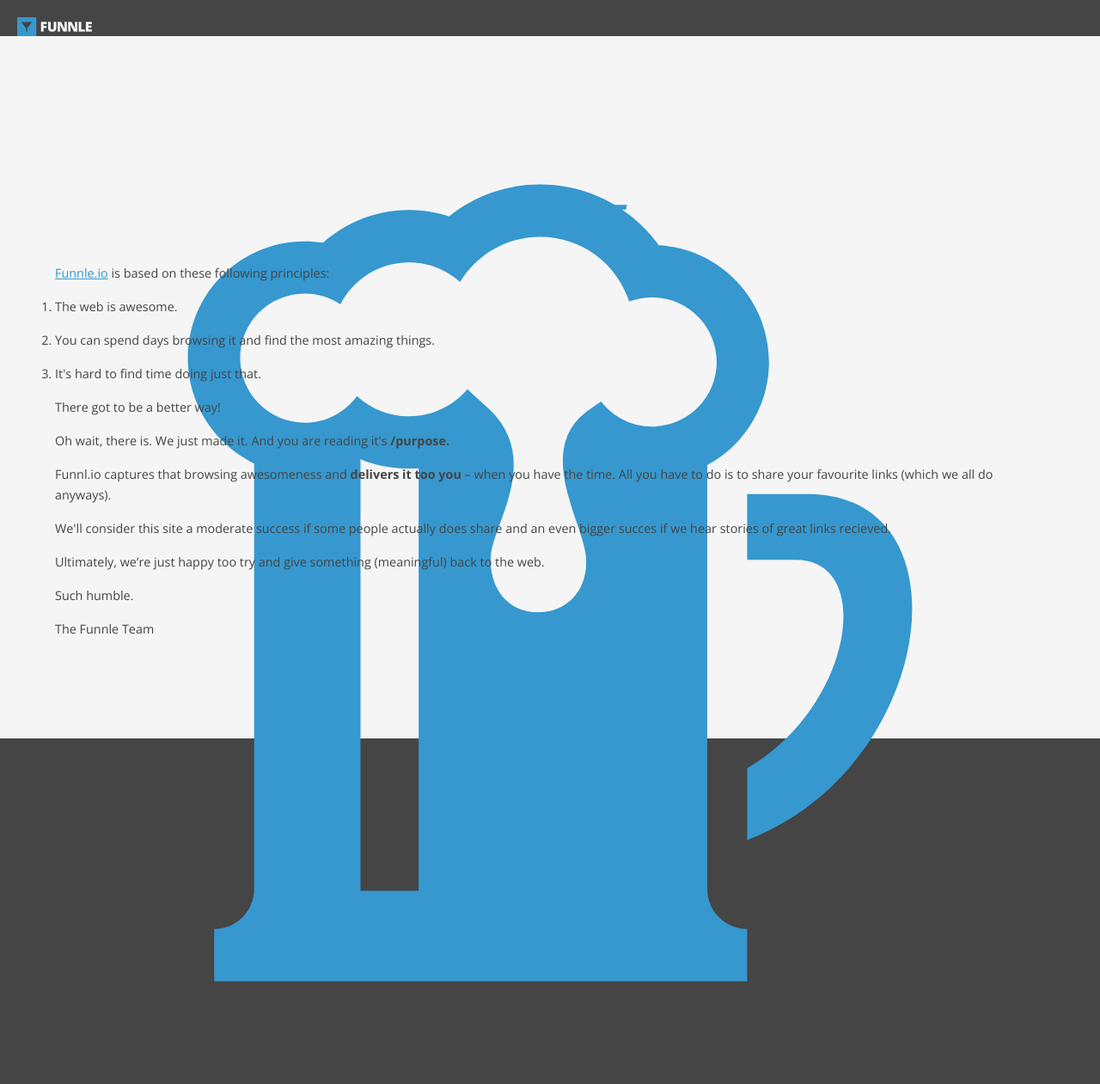
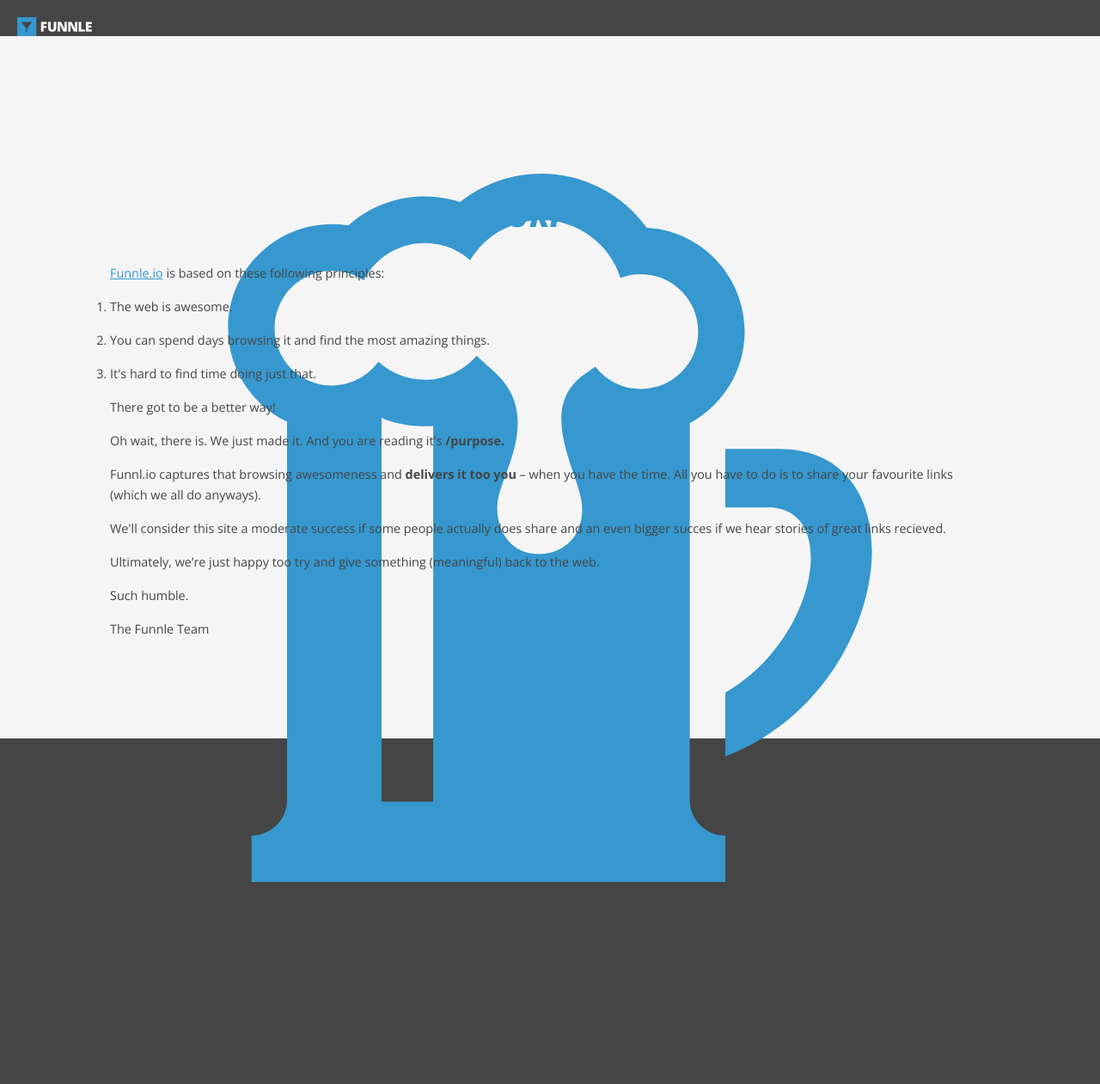
Before and after one commit to samirfors/funnle, a Jekyll site: the page built from purpose.html, in a window 1280 px wide. Shown: the whole page at 86% size. Built offline with Jekyll 4.4.1, drawn with Linux system fonts in a browser that asks for light colours; Markdown is read by kramdown in place of the engine named in the settings; after the commit the page ends 1133 px from its top, so only the background shows below that.

```diff
--- a/_sass/app.sass
+++ b/_sass/app.sass
@@ -288,9 +288,9 @@ $break-handheld: 1024px
   .how_video
     display: none
   .page
-    width: 90%
-    padding-left: 5%
-    padding-right: 5%
+    width: 80%
+    padding-left: 10%
+    padding-right: 10%
   iframe
     width: 90%
     height: 100%
--- a/css/app.css
+++ b/css/app.css
@@ -444,9 +444,9 @@ footer img {
 
   /* line 290, ../_sass/app.sass */
   .page {
-    width: 90%;
-    padding-left: 5%;
-    padding-right: 5%;
+    width: 80%;
+    padding-left: 10%;
+    padding-right: 10%;
   }
 
   /* line 294, ../_sass/app.sass */
```
